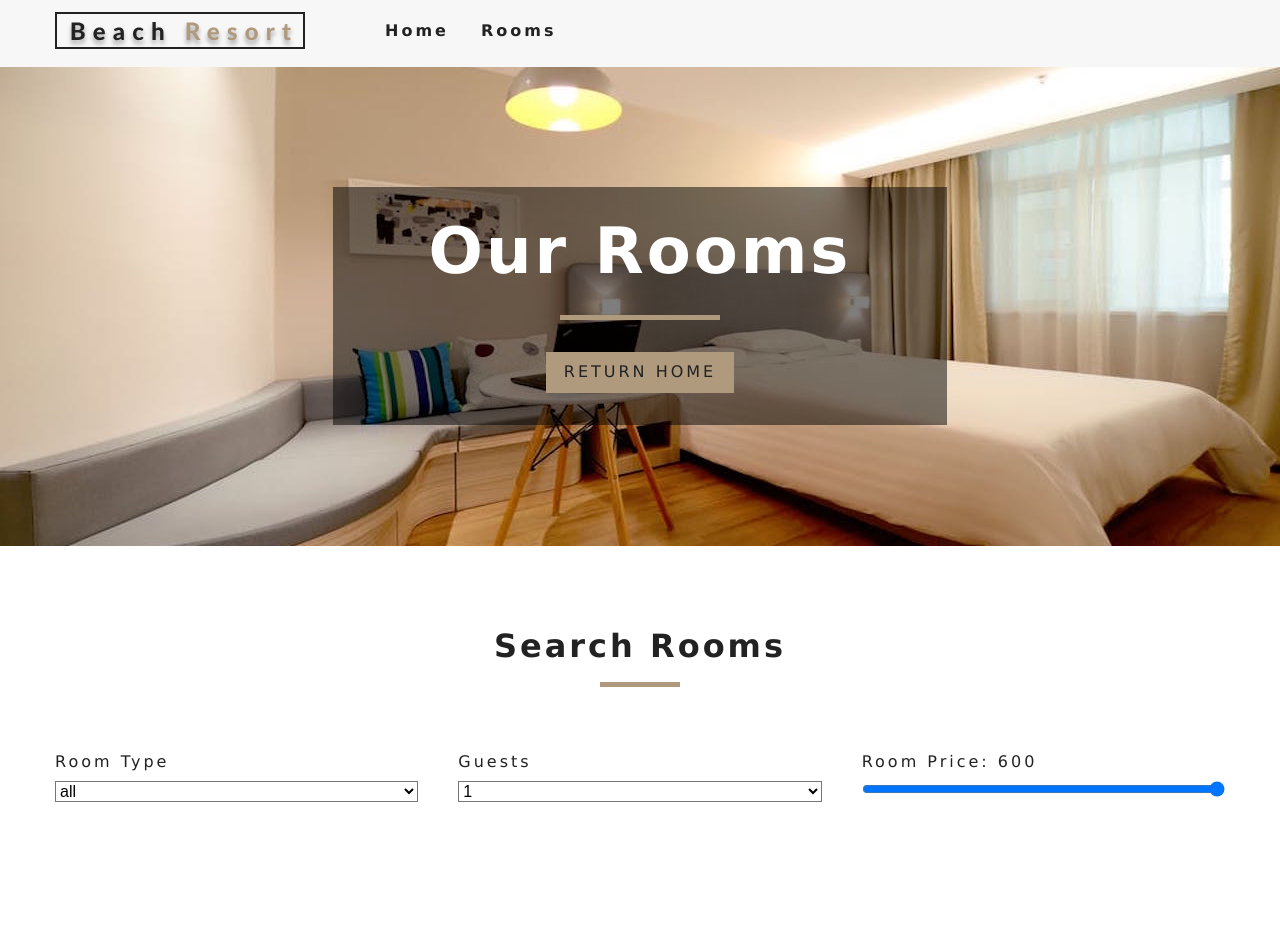
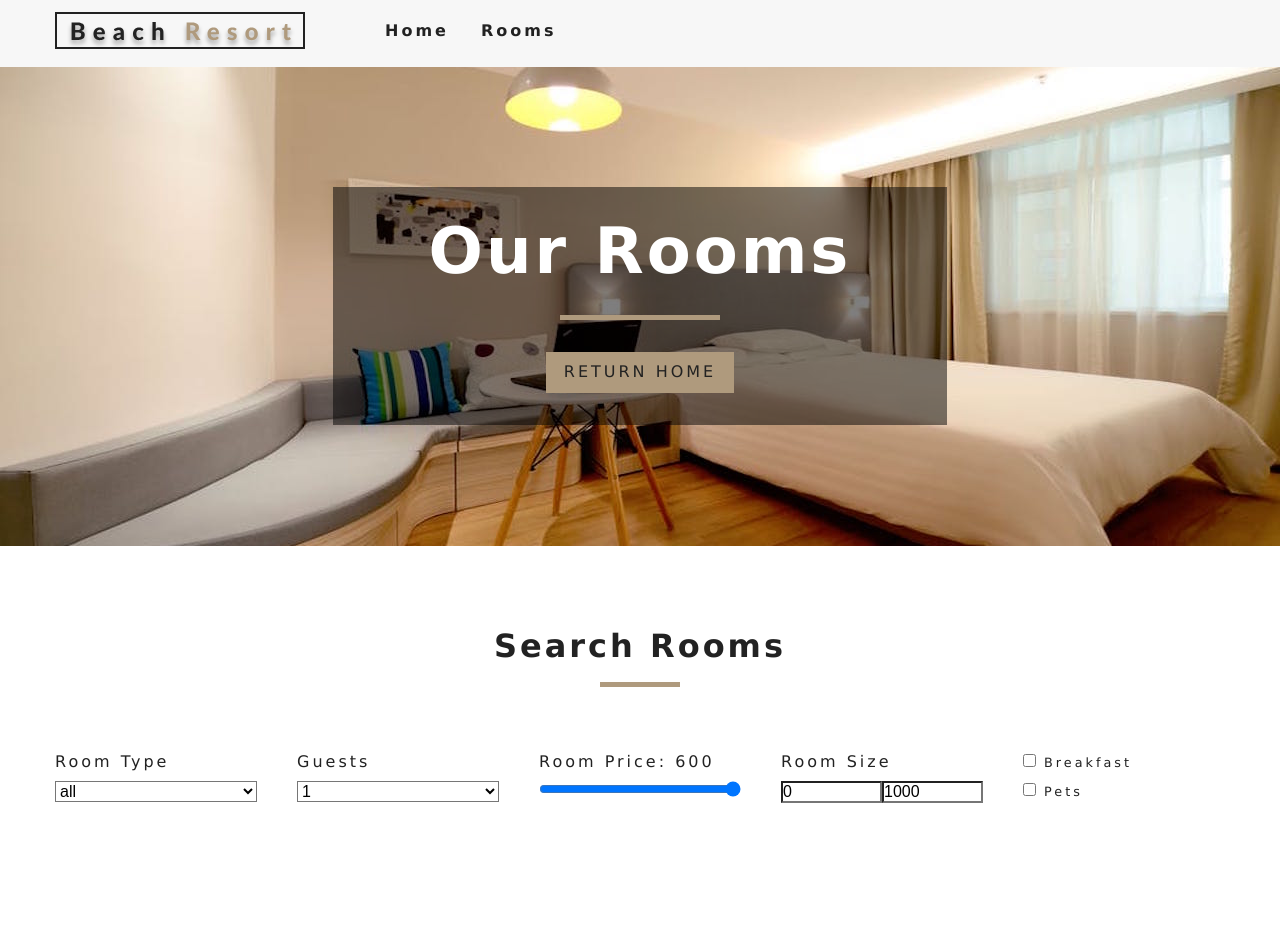
Before and after one commit to mdmostafa15/resort, a React (Create React App) app: page /resort/rooms in a window 1280 px wide. Shown: the top 952 px of the page. Built offline with nearby package versions, Linux system fonts and the light colour scheme.

Commit message:
added size and extras filters

```diff
--- a/src/components/RoomFilter.js
+++ b/src/components/RoomFilter.js
@@ -88,6 +88,55 @@ function RoomFilter({ rooms }) {
           />
         </div>
         {/** end price filter search */}
+
+        {/** size filter search */}
+        <div className="form-group">
+          <label htmlFor="size">room size</label>
+          <div className="size-inputs">
+            <input
+              type="number"
+              className="form-control"
+              id="size"
+              name="minSize"
+              value={minSize}
+              onChange={handleChange}
+            />
+            <input
+              type="number"
+              className="form-control"
+              id="size"
+              name="maxSize"
+              value={maxSize}
+              onChange={handleChange}
+            />
+          </div>
+        </div>
+        {/** end size filter search */}
+
+        {/** extrs filter search */}
+        <div className="form-group">
+          <div className="single-extra">
+            <input
+              type="checkbox"
+              id="breakfast"
+              name="breakfast"
+              checked={breakfast}
+              onChange={handleChange}
+            />
+          <label htmlFor="breakfast">breakfast</label>
+          </div>
+          <div className="single-extra">
+            <input
+              type="checkbox"
+              id="pets"
+              name="pets"
+              checked={pets}
+              onChange={handleChange}
+            />
+          <label htmlFor="pets">pets</label>
+          </div>
+        </div>
+        {/** end extras filter search */}
       </div>
     </section>
   );
--- a/src/context.js
+++ b/src/context.js
@@ -63,7 +63,7 @@ class RoomProvider extends Component {
 
   handleChange = (e) => {
     const name = e.target.name;
-    const value = e.target.value;
+    const value = e.target.type==="checkbox"? e.target.checked : e.target.value;
     console.log("from handlechange: ", name, value);
     this.setState(
       {
@@ -105,6 +105,17 @@ class RoomProvider extends Component {
     // filter by price
     tempRoom = tempRoom.filter((item) => item.price <= price);
 
+    // filter by size
+    tempRoom = tempRoom.filter((item) => item.size >= minSize && item.size <= maxSize);
+
+    // filter by extras
+    if (breakfast) {
+      tempRoom = tempRoom.filter((item) => item.breakfast === true);
+    }
+    if (pets) {
+      tempRoom = tempRoom.filter((item) => item.pets === true);
+    }
+
     // update state
     this.setState({
       sortedRooms: tempRoom,
```
